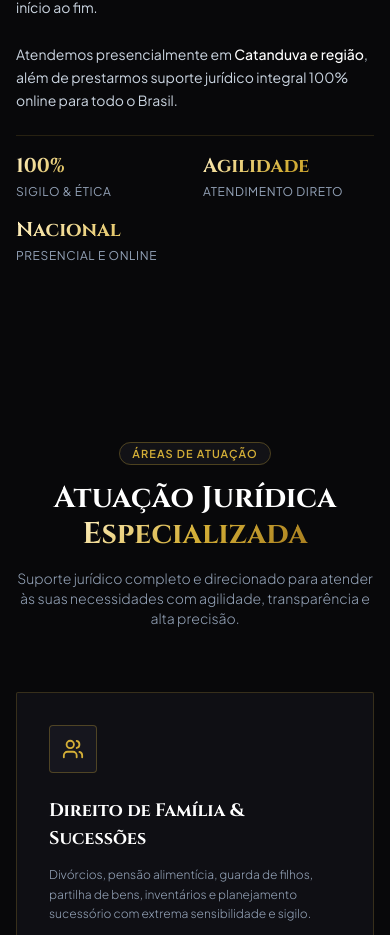
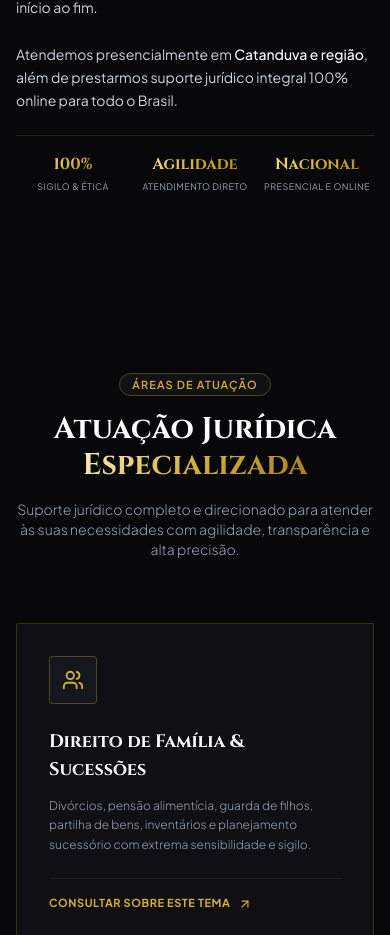
Before and after one commit to batavera/cinthia-advocacia, a React (Vite) app: page / in a window 390 px wide. Shown: the part 2398-3333 px from the top of the page. Built offline with nearby package versions, Linux system fonts and the light colour scheme.

Commit message:
Alinha indicadores do About em 3 colunas simetricas no mobile

```diff
--- a/src/components/About.jsx
+++ b/src/components/About.jsx
@@ -57,18 +57,18 @@ export default function About() {
                             Atendemos presencialmente em <strong className="text-white font-medium">Catanduva e região</strong>, além de prestarmos suporte jurídico integral 100% online para todo o Brasil.
                         </p>
 
-                        <div className="pt-4 grid grid-cols-2 sm:grid-cols-3 gap-4 border-t border-[#D4AF37]/15">
+                        <div className="pt-4 grid grid-cols-3 gap-2 sm:gap-4 border-t border-[#D4AF37]/15 text-center">
                             <div>
-                                <p className="font-cinzel text-xl sm:text-2xl font-bold gold-gradient-text">100%</p>
-                                <p className="text-xs text-slate-400 mt-1 uppercase tracking-wider">Sigilo & Ética</p>
+                                <p className="font-cinzel text-base sm:text-2xl font-bold gold-gradient-text">100%</p>
+                                <p className="text-[9px] sm:text-xs text-slate-400 mt-1 uppercase tracking-wider">Sigilo & Ética</p>
                             </div>
                             <div>
-                                <p className="font-cinzel text-xl sm:text-2xl font-bold gold-gradient-text">Agilidade</p>
-                                <p className="text-xs text-slate-400 mt-1 uppercase tracking-wider">Atendimento Direto</p>
+                                <p className="font-cinzel text-base sm:text-2xl font-bold gold-gradient-text">Agilidade</p>
+                                <p className="text-[9px] sm:text-xs text-slate-400 mt-1 uppercase tracking-wider">Atendimento Direto</p>
                             </div>
-                            <div className="col-span-2 sm:col-span-1">
-                                <p className="font-cinzel text-xl sm:text-2xl font-bold gold-gradient-text">Nacional</p>
-                                <p className="text-xs text-slate-400 mt-1 uppercase tracking-wider">Presencial e Online</p>
+                            <div>
+                                <p className="font-cinzel text-base sm:text-2xl font-bold gold-gradient-text">Nacional</p>
+                                <p className="text-[9px] sm:text-xs text-slate-400 mt-1 uppercase tracking-wider">Presencial e Online</p>
                             </div>
                         </div>
                     </div>
```
